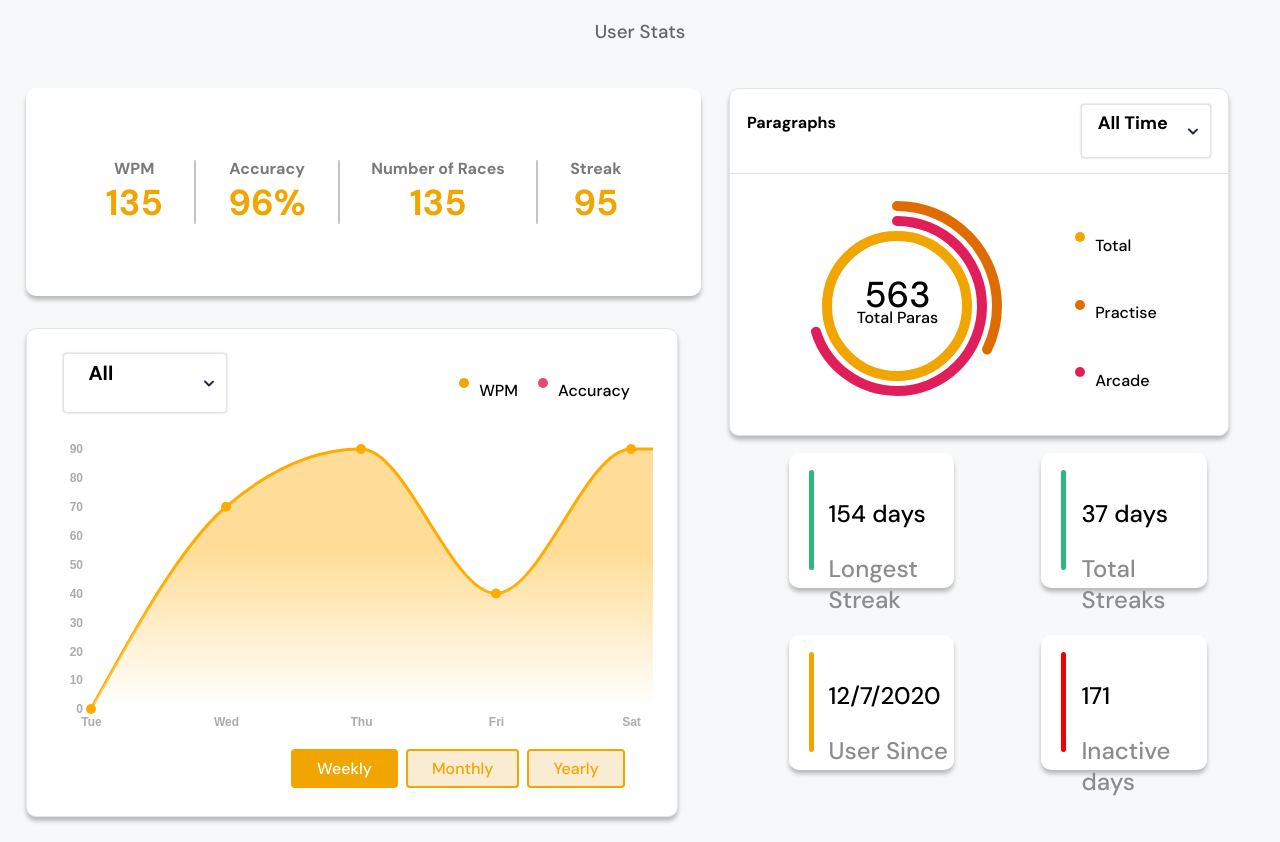
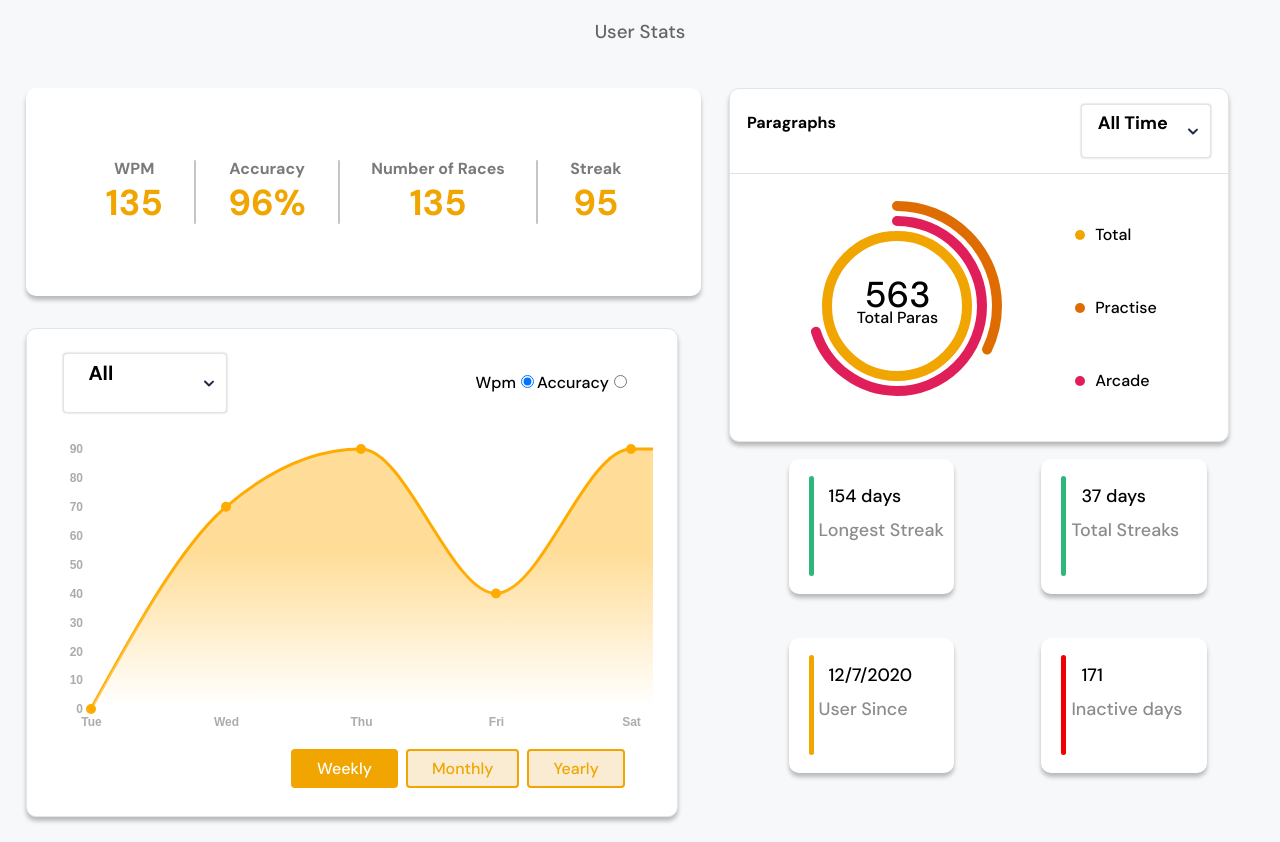
Before and after one commit to typeforslack/frontend, a React (Create React App) app: page /dashboard in a window 1280 px wide. Built offline with nearby package versions, Linux system fonts and the light colour scheme.

Commit message:
Created radio buttons for graph and few design changes

```diff
--- a/src/components/arena/controllers/word-arena.jsx
+++ b/src/components/arena/controllers/word-arena.jsx
@@ -28,7 +28,6 @@ export default class TypingArena extends React.Component {
       letter,
       state: 'untyped',
     }))
-
     // When userInput string is empty this is skipped resulting in default values
     userInput.split('').forEach((letter, idx) => {
       if (idx >= letters.length) {
--- a/src/components/dashboard/components/card.module.css
+++ b/src/components/dashboard/components/card.module.css
@@ -20,14 +20,18 @@
 }
 
 .card h2 {
-  margin-left: 40px;
-  padding-top: 25px;
+  padding-top: 5px;
+  margin: 20px auto 10px 40px;
   font-weight: lighter;
+  /* color: #8c8c8c; */
+  font-size: 1.4vw;
+  word-break: break-all;
 }
 
 .card p {
-  margin-left: 40px;
+  margin: 0 auto 0 30px;
   font-weight: lighter;
   color: #8c8c8c;
-  font-size: 24px;
+  font-size: 1.4vw;
+  word-break: break-all;
 }
--- a/src/components/dashboard/components/labels.jsx
+++ b/src/components/dashboard/components/labels.jsx
@@ -1,21 +1,44 @@
 import React from 'react'
 import styles from './labels.module.css'
 
-export default function Labels({ data, orientation }) {
+export default class Labels extends React.Component {
+  state = {
+    selectedOption: 'Wpm',
+  }
+
+  toggleRadioCheck = (e) => {
+    var option = e.target.value
+    this.setState({
+      selectedOption: option,
+    })
+  }
+  render() {
     return (
       <div
         className={styles.labels}
         style={{
-        flexDirection: orientation === 'horizontal' ? 'row' : 'column',
-        justifyContent:
-          orientation === 'horizontal' ? 'flex-start' : 'space-evenly',
+          flexDirection: 'row',
+          justifyContent: 'flex-start',
         }}>
-      {data.map((label, i) => (
-        <div key={i} className={styles.labelContainer}>
-          <div className={styles.label} style={{ background: label.color }} />
-          <p className={styles.labelText}>{label.title}</p>
+        <div className={styles.labelContainer}>
+          <label>
+            Wpm
+            <input
+              type="radio"
+              value="Wpm"
+              checked={this.state.selectedOption === 'Wpm'}
+              onChange={this.toggleRadioCheck}></input>
+          </label>
+          <label>
+            Accuracy
+            <input
+              type="radio"
+              value="Accuracy"
+              checked={this.state.selectedOption === 'Accuracy'}
+              onChange={this.toggleRadioCheck}></input>
+          </label>
         </div>
-      ))}
       </div>
     )
   }
+}
--- a/src/components/dashboard/components/paragraphsCard.jsx
+++ b/src/components/dashboard/components/paragraphsCard.jsx
@@ -1,11 +1,9 @@
 import React from 'react'
 import NestedDonutChart from '../../common/charts/nestedDonutChart'
-import Labels from './labels'
 import Dropdown from './dropdown'
 import styles from './paragraphsCard.module.css'
 
-const labelOrientation = 'vertical',
-  dropdownData = ['All Time', 'Weekly', 'Monthly'],
+const dropdownData = ['All Time', 'Weekly', 'Monthly'],
   labelData = [
     {
       title: 'Total',
@@ -30,7 +28,21 @@ export default function ParagraphsCard() {
       </div>
       <div className={styles.chartSection}>
         <NestedDonutChart />
-        <Labels data={labelData} orientation={labelOrientation} />
+        <div
+          style={{
+            flexDirection: 'column',
+            justifyContent: 'flex-end',
+          }}>
+          {labelData.map((label, i) => (
+            <div key={i} className={styles.labelContainer}>
+              <div
+                className={styles.label}
+                style={{ background: label.color }}
+              />
+              <p className={styles.labelText}>{label.title}</p>
+            </div>
+          ))}
+        </div>
       </div>
     </div>
   )
--- a/src/components/dashboard/components/paragraphsCard.module.css
+++ b/src/components/dashboard/components/paragraphsCard.module.css
@@ -29,3 +29,24 @@
   flex-direction: row;
   margin: 1.5rem 0;
 }
+.labels {
+  display: flex;
+  flex-direction: row;
+}
+
+.labelContainer {
+  display: flex;
+  align-items: center;
+  padding: 10px;
+}
+
+.label {
+  width: 10px;
+  height: 10px;
+  background: #ffab00;
+  border-radius: 50%;
+}
+
+.labelText {
+  margin-left: 10px;
+}
--- a/src/components/dashboard/components/progressCard.jsx
+++ b/src/components/dashboard/components/progressCard.jsx
@@ -5,18 +5,17 @@ import Button from './button'
 import Dropdown from './dropdown'
 import Labels from './labels'
 
-const labelOrientation = 'horizontal',
-  dropdownOptions = ['All', 'Practise', 'Arena'],
-  labelData = [
-    {
-      title: 'WPM',
-      color: '#F0A500',
-    },
-    {
-      title: 'Accuracy',
-      color: '#EC486F',
-    },
-  ]
+const dropdownOptions = ['All', 'Practise', 'Arena']
+// labelData = [
+//   {
+//     title: 'WPM',
+//     color: '#F0A500',
+//   },
+//   {
+//     title: 'Accuracy',
+//     color: '#EC486F',
+//   },
+// ]
 
 export default class ProgressCard extends Component {
   state = {
@@ -61,7 +60,7 @@ export default class ProgressCard extends Component {
       <div className={styles.card}>
         <div className={styles.header}>
           <Dropdown data={dropdownOptions} size="medium" />
-          <Labels data={labelData} orientation={labelOrientation} />
+          <Labels />
         </div>
         <div className={styles.chartContainer}>
           <LineChart width={870} height={300} />
```
Lines whose indentation alone changed are shown as unchanged.
